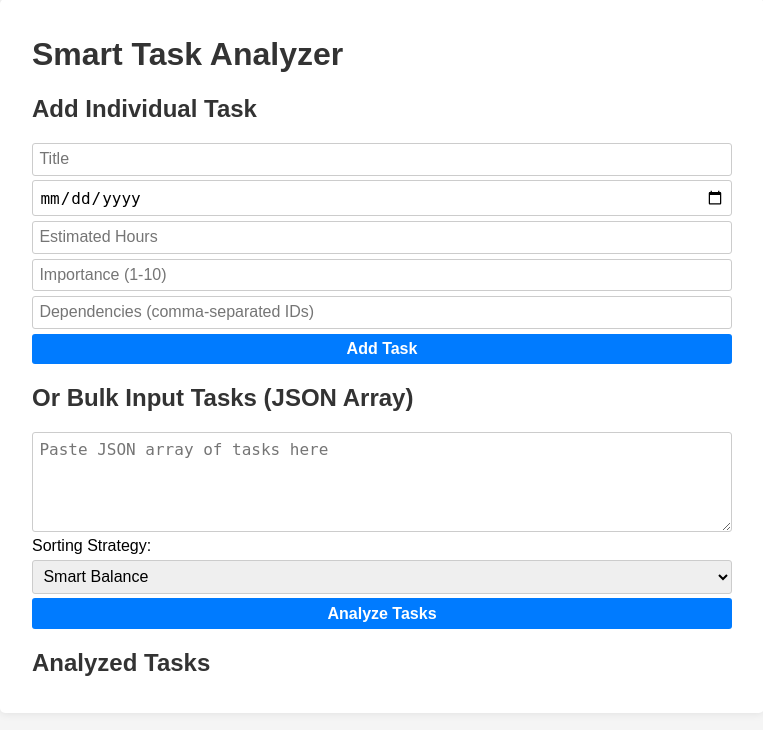
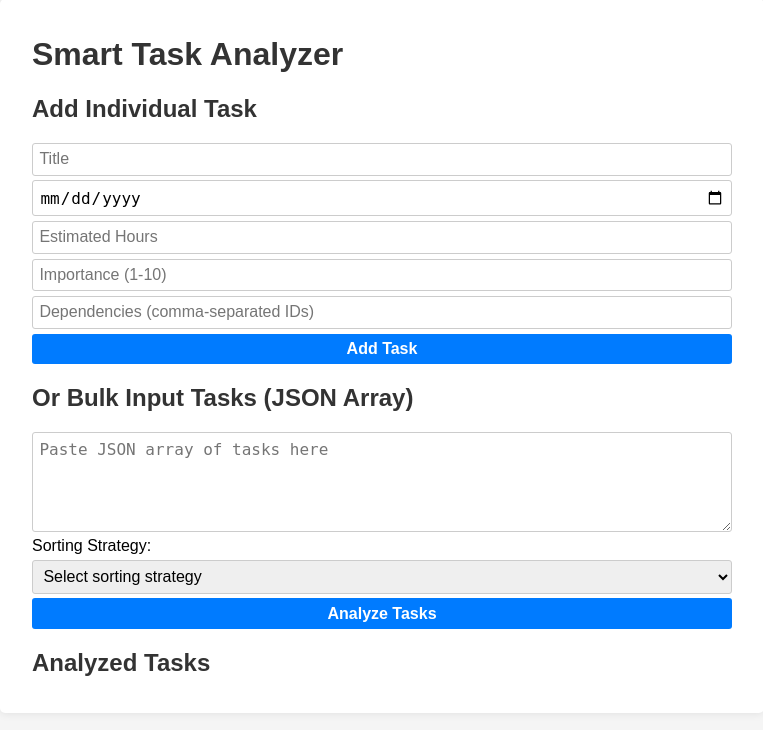
Before and after one commit to Saikrishna2527/Smart_Task_Analyzer, a Django app: page / in a window 1280 px wide. Shown: the part 17-747 px from the top of the page, without its empty margins (258-1021 px from the left). Run offline with Django 4.2, Linux system fonts and the light colour scheme.

Commit message:
Update index.html

```diff
--- a/task_analyzer/task_analyzer/tasks/templates/tasks/index.html
+++ b/task_analyzer/task_analyzer/tasks/templates/tasks/index.html
@@ -27,11 +27,13 @@
     <textarea id="bulk_input" placeholder='Paste JSON array of tasks here'></textarea>
 
     <label for="strategy">Sorting Strategy:</label>
-    <select id="strategy">
+    <select id="strategy" required>
+      <option value="" selected disabled>Select sorting strategy</option>
       <option value="smart">Smart Balance</option>
       <option value="fastest">Fastest Wins</option>
       <option value="impact">High Impact</option>
       <option value="deadline">Deadline Driven</option>
+
     </select>
 
     <button id="analyze-btn">Analyze Tasks</button>
```
